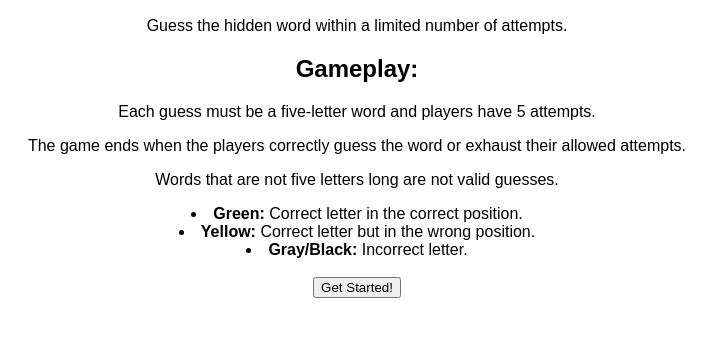
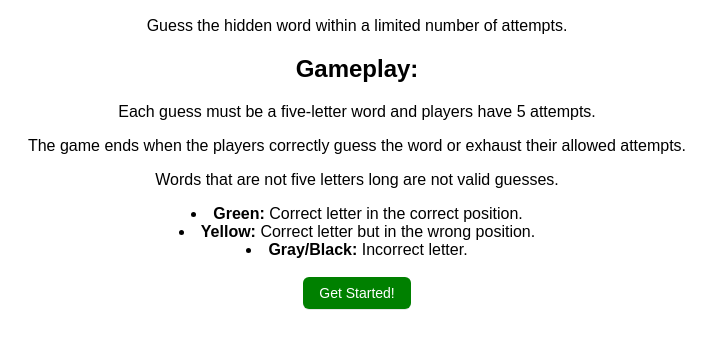
Before and after one commit to gustaellison/wordle, a plain HTML site: page index.html in a window 1280 px wide. Shown: the part 111-460 px from the top of the page, without its empty margins (283-999 px from the left). Drawn offline with Linux system fonts and the light colour scheme.

```diff
--- a/css/style.css
+++ b/css/style.css
@@ -73,3 +73,25 @@
     margin: 2px
 
 }
+
+/* CSS */
+button-3 {
+
+  background-color: green;
+  border-radius: 6px;
+  box-shadow: rgba(27, 31, 35, .1) 0 1px 0;
+  box-sizing: border-box;
+  color: #fff;
+  display: inline-block;
+  font-size: 14px;
+  line-height: 20px;
+  padding: 6px 16px;
+  position: relative;
+  text-align: center;
+  text-decoration: none;
+  user-select: none;
+  -webkit-user-select: none;
+  touch-action: manipulation;
+  vertical-align: middle;
+  white-space: nowrap;
+}
--- a/index.html
+++ b/index.html
@@ -24,7 +24,7 @@
 
 <br>
 <a href="/wordle/game.html">
-<button>Get Started!</button></a>
+<button-3>Get Started!</button></a>
 
 </body>
 </html>
```
Also changed, not shown: Screenshot 2023-11-30 at 11.30.49 AM.png (added), 1 other file.
